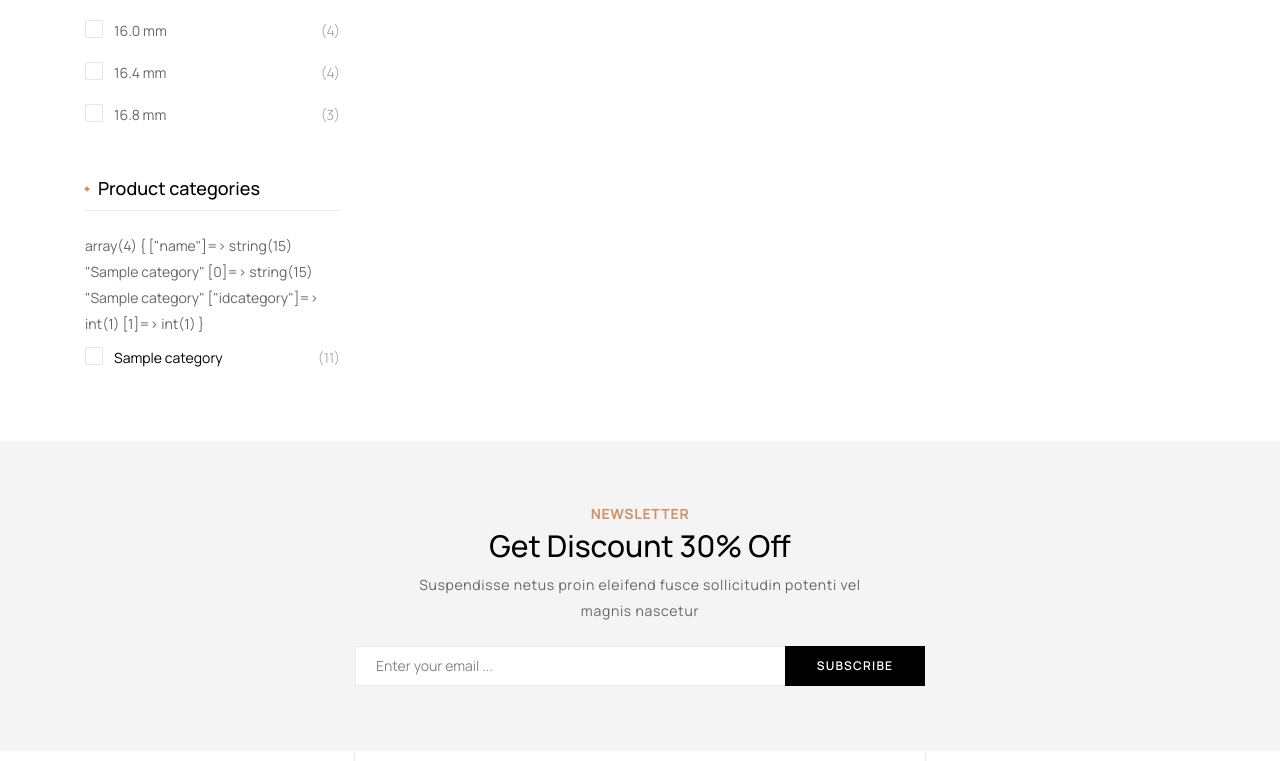
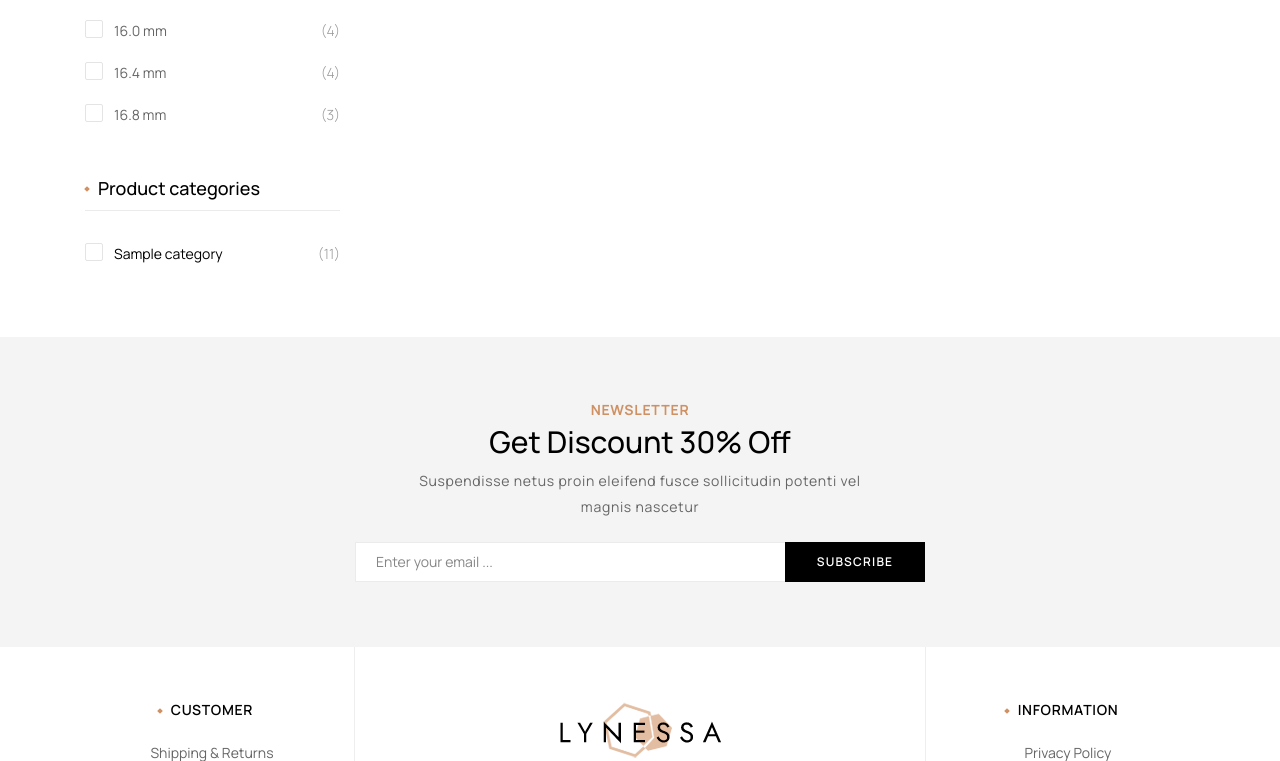
Before and after one commit to chientmph16045/du_an_1, a PHP site: page /index.php?sp=shop in a window 1280 px wide. Shown: the part 1106-1867 px from the top of the page. Run offline with PHP 8.4, Linux system fonts and the light colour scheme; tables that the repository leaves empty or names only in its code hold one stand-in row (values such as "Sample post"); grey boxes marked "Sample" are stand-in pictures.

Commit message:
datpudate

```diff
--- a/page/shop-leftsidebar.php
+++ b/page/shop-leftsidebar.php
@@ -329,7 +329,7 @@
                         <ul class="product-categories">
                             <?php
                             foreach ($listdm as $category) {
-                                var_dump($category);
+
                                 extract($category);
 
                                 $linkCate = "index.php?sp=shop&idCate=" . $idCate;
```
